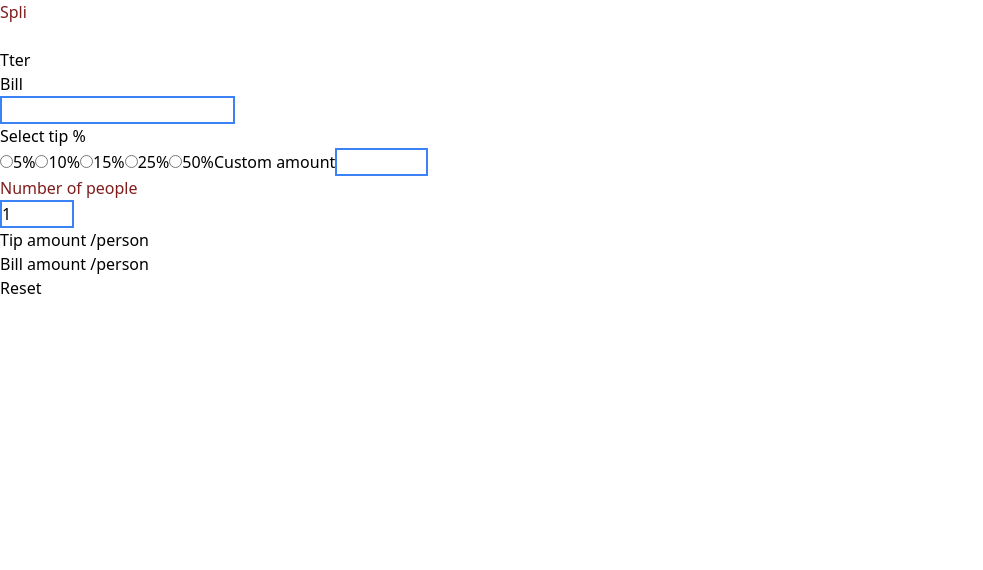
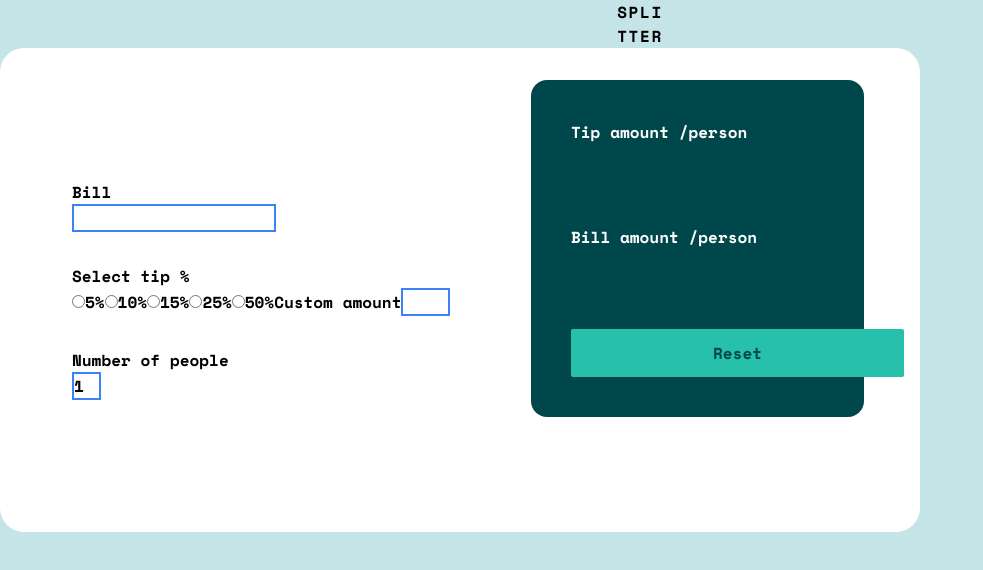
Before and after one commit to charlielizzy/tip-calculator-react, a React (Create React App) app: page / in a window 1280 px wide. Shown: the top 570 px of the page, without its empty margins (0-983 px from the left). Built offline with nearby package versions, Linux system fonts and the light colour scheme.

Commit message:
some styling, functionality broken

```diff
--- a/public/index.html
+++ b/public/index.html
@@ -24,7 +24,9 @@
       work correctly both with client-side routing and a non-root public URL.
       Learn how to configure a non-root public URL by running `npm run build`.
     -->
-    <title>React App</title>
+    <title>Bill Splitter</title>
+    <link rel="preconnect" href="https://fonts.gstatic.com" crossorigin>
+<link href="https://fonts.googleapis.com/css2?family=Space+Mono:wght@700&display=swap" rel="stylesheet">
   </head>
   <body>
     <noscript>You need to enable JavaScript to run this app.</noscript>
--- a/src/components/Calculator.jsx
+++ b/src/components/Calculator.jsx
@@ -43,16 +43,14 @@ console.log("tipPerPerson", tipPerPerson);
 console.log("totalPerPerson", totalPerPerson);
 
 return (
-    <div>
-        {/* <body> */}
-    <h2 className="text-red-900">Spli</h2>
-    <br />
-    <h2>Tter</h2>
-    <div class="container">
-      <div>
+    <div className="flex justify-center flex-col">
+    <h2 className="flex justify-center uppercase tracking-widest">Spli</h2>
+    <h2 className="flex justify-center uppercase tracking-widest">Tter</h2>
+    <div className="container bg-white flex flex-row justify-center w-[920px] min-h-fit rounded-3xl">
+      <div className="left-side w-[379px] h-[388px] m-[48px] content-around">
         <div>
           <p>Bill</p>
-          <input type="number" className="border-2 border-blue-500" value={bill} onChange={(e) => setBill(e.target.value)}/>
+          <input type="number" className="mb-8 border-2 border-blue-500" value={bill} onChange={(e) => setBill(e.target.value)}/>
         </div>
         <div>
           <p>Select tip %</p>
@@ -102,22 +100,21 @@ return (
             onClick={handleCheck}
           /><label for="50">50%</label>
           <label for="custom">Custom amount</label>
-           <input type="number" id="custom" min="0" max="100" className="border-2 border-blue-500" onChange={(e) => setTipPercent(e.target.value / 100)} value={inputChecked ? "" : tipPercent * 100} onFocus={() =>  setInputChecked(false)}/>
+           <input type="number" id="custom" min="0" max="100" className="mb-8 border-2 border-blue-500" onChange={(e) => setTipPercent(e.target.value / 100)} value={inputChecked ? "" : tipPercent * 100} onFocus={() =>  setInputChecked(false)}/>
         </div>
         <div id="number-of-people">
-          <p className="text-red-900">Number of people</p>
+          <p className="">Number of people</p>
           <input type="number" className="border-2 border-blue-500" value={people} min="1" max="8" onChange={(e) => setPeople(e.target.value)}/>
         </div>
       </div>
-      <div class="right-side">
-        <div><p>Tip amount /person {tipPerPerson ? `£${tipPerPerson.toFixed(2)}` : null}</p></div>
+      <div class="right-side flex flex-col justify-between bg-[#00474b] w-[333px] h-[337px] rounded-2xl m-[32px] p-[40px] text-white">
+        <div><p>Tip amount /person</p><p className="text-white">{tipPerPerson ? `£${tipPerPerson.toFixed(2)}` : null}</p></div>
         <div><p>Bill amount /person {totalPerPerson ? `£${totalPerPerson.toFixed(2)}` : null}</p></div>
         <div class="reset-button" >
-          <button type="button" onClick={handleReset} >Reset</button>
+          <button type="button" className="bg-[#26c0ab] text-[#00474b] w-[333px] h-[48px] rounded-sm" onClick={handleReset} >Reset</button>
         </div>
       </div>
     </div>
-  {/* </body> */}
     </div>
 )
 }
--- a/src/index.css
+++ b/src/index.css
@@ -1,17 +1,7 @@
-/* body {
-  margin: 0;
-  font-family: -apple-system, BlinkMacSystemFont, 'Segoe UI', 'Roboto', 'Oxygen',
-    'Ubuntu', 'Cantarell', 'Fira Sans', 'Droid Sans', 'Helvetica Neue',
-    sans-serif;
-  -webkit-font-smoothing: antialiased;
-  -moz-osx-font-smoothing: grayscale;
+body {
+  background: hsl(185, 41%, 84%);
+  font-family: "Space Mono", monospace;
 }
-
-code {
-  font-family: source-code-pro, Menlo, Monaco, Consolas, 'Courier New',
-    monospace;
-} */
-
 @tailwind base;
 @tailwind components;
 @tailwind utilities;
```
